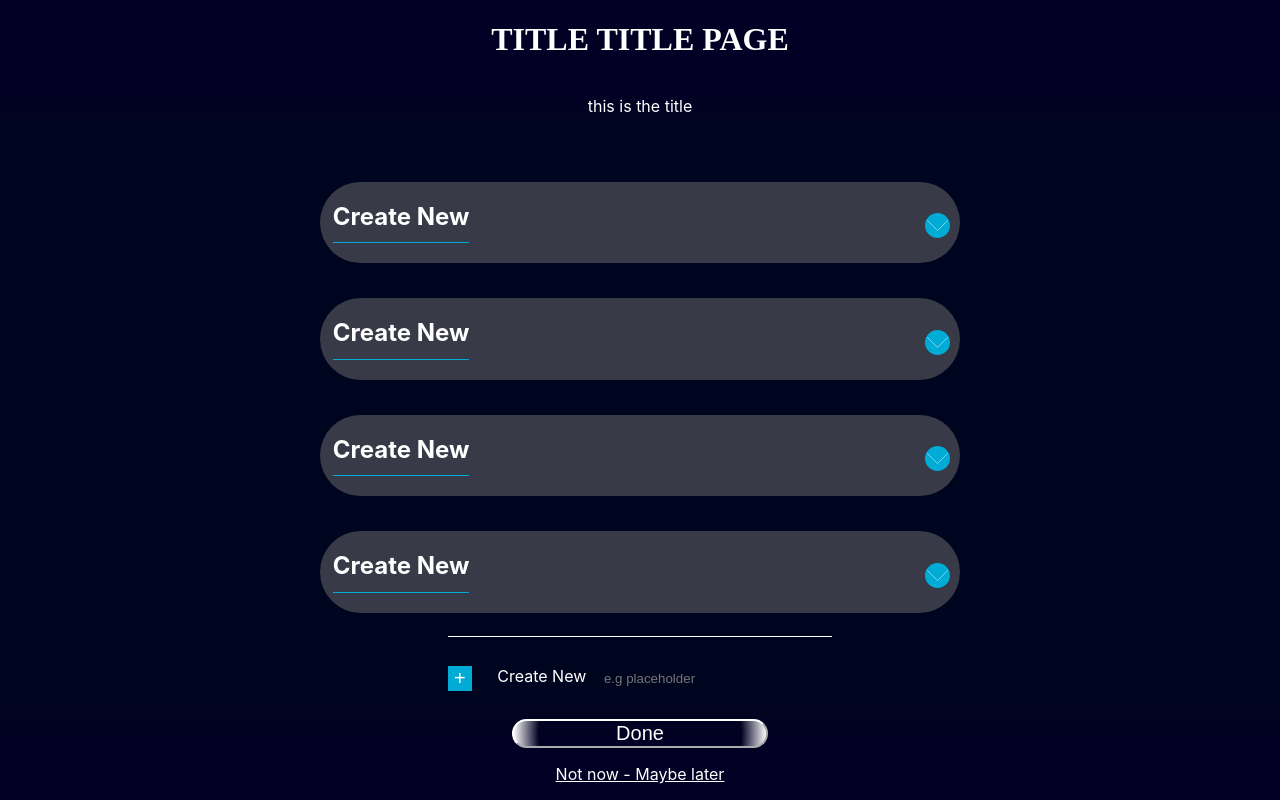
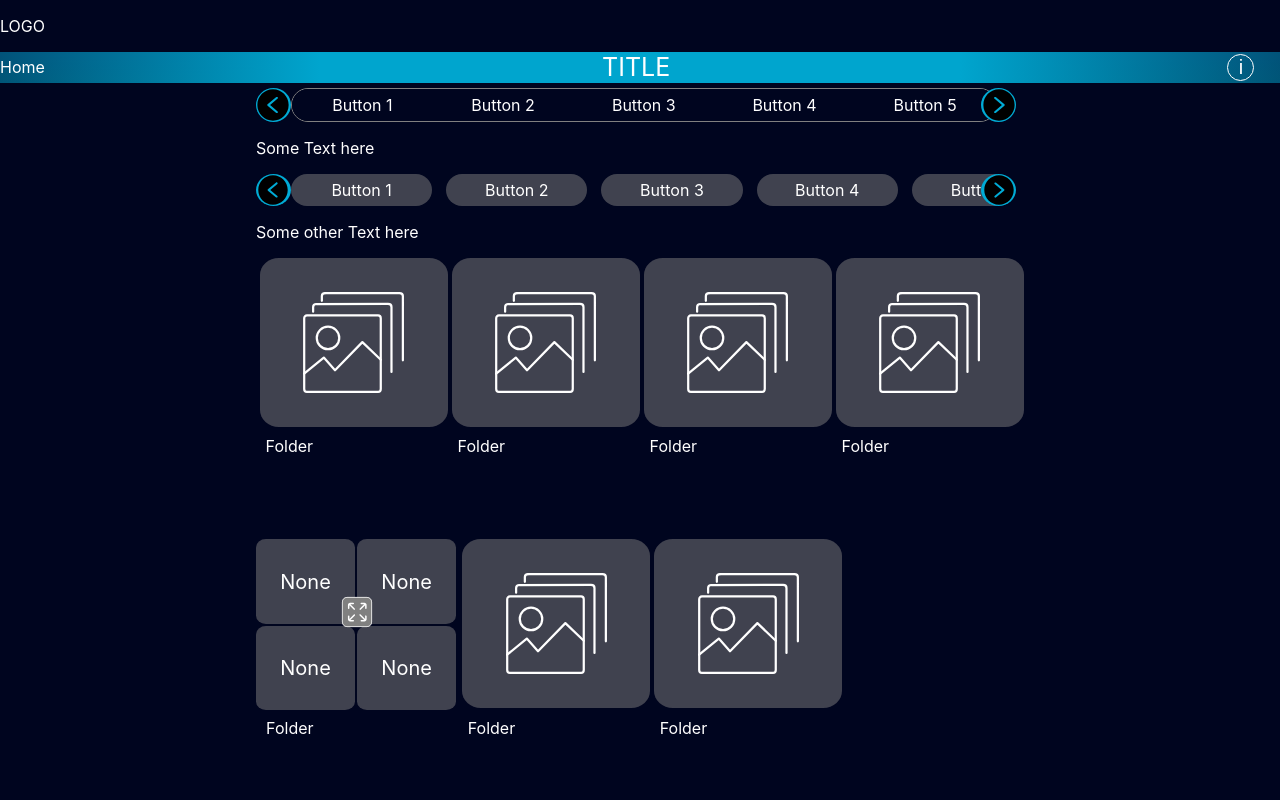
Before and after one commit to HualiangZ/css-development, a React (Create React App) app: page / in a window 1280 px wide. Built offline with nearby package versions, Linux system fonts and the light colour scheme.

Commit message:
arrow button working

```diff
--- a/src/App.js
+++ b/src/App.js
@@ -5,7 +5,7 @@ import './App.css';
 
 function App() {
   return (
-    <Page1/>
+    <Page2/>
   );
 }
 
--- a/src/components/Page1.css
+++ b/src/components/Page1.css
@@ -91,6 +91,12 @@ h1, p, label, h2{
         width: 90%;
     }
 
+    .ColapesBtn{
+        padding-right: 10px;
+        padding-top: 5%;
+        width: 25px;
+    }
+
 }
 
 
@@ -147,15 +153,22 @@ h1, p, label, h2{
         border-bottom: 1px solid white;
         width: 30%;
     }
+
+    .ColapesBtn{
+        margin-right: 10px;
+        margin-top: 3%;
+        width: 30px;
+        min-height: 60px;
+    }
 }
 
-
-
-.form-title{
-    border: 1px solid #00ABD5;
-    border-top:none ;
-    border-left:none ;
-    border-right:none ;
+.FormTitle{
+    border: 2px solid #00ABD5;
+    width:70%;
+    border-top:none;
+    border-left:none;
+    border-right:none;
+    align-self: center;
 }
 
 .FormGroup{
@@ -281,12 +294,7 @@ option{
     text-decoration: underline;
 }
 
-.ColapesBtn{
-    padding-right: 10px;
-    padding-top: 5%;
-    width: 25px;
-    min-height: 50px;
-}
+
 
 .AccordionBtn{
     z-index: 0;
@@ -297,7 +305,6 @@ option{
     background-size: cover;
     background-color: #00ABD5;
     border: none;
-
 }
 
 .Accordion{
--- a/src/components/Page2.css
+++ b/src/components/Page2.css
@@ -28,11 +28,12 @@
     }
 
     .PageContainer-Page2 .ToggleGroup{
-        min-width: 90%;
+        min-width: 80%;
+
     }
 
     .ToggleGroup2{
-        min-width: 90%;
+        min-width: 80%;
     }
 
     .CustomInput2 {
@@ -162,11 +163,11 @@
     }
 
     .PageContainer-Page2 .ToggleGroup{
-        min-width: 95%;
+        width: 100%;
     }
 
     .ToggleGroup2{
-        min-width: 95%;
+        width: 100%;
     }
 
     .CustomInput2 {
@@ -290,9 +291,20 @@
     flex-direction: row;
 }
 
-.ArrowBtn{
+.ArrowBtnLeft{
     background-color: transparent;
     display: flex;
+    transform: rotate(180deg);
+    margin-right: -10%;
+    min-height: 100%;
+    border-radius: 100%;
+
+}
+
+.ArrowBtnRight{
+    background-color: transparent;
+    display: flex;
+    margin-left: -2%;
     min-height: 100%;
     border-radius: 100%;
 }
@@ -316,7 +328,8 @@
     background-color: #00051F;
     height: 10%;
     overflow-x: scroll;
-    margin-left: 2%;
+    scroll-behavior: smooth;
+    margin-left: 10%;
 }
 
 .ToggleGroup2::-webkit-scrollbar {
@@ -348,7 +361,8 @@
 .PageContainer-Page2 .ToggleGroup{
     margin-right:0%;
     overflow-x: scroll;
-    margin-left: 2%;
+    scroll-behavior: smooth;
+    margin-left: 10%;
 }
 
 .PageContainer-Page2 .ToggleGroup::-webkit-scrollbar {
--- a/src/components/Page2.js
+++ b/src/components/Page2.js
@@ -1,10 +1,33 @@
-import React, { useRef } from 'react';
+import React, { useRef, useState } from 'react';
 import './Page2.css'
 
 function FirstToggleBtn() {
+    const [scrollPosition, SetScrollPosition] = useState(0);
+    const constainerRef = useRef();
+
+    function Scroll(value) {
+        const maxScroll = constainerRef.current.scrollWidth - constainerRef.current.clientWidth;
+        let newScroll = scrollPosition + value;
+
+        if (newScroll < 0) {
+            newScroll = 0;
+        }
+        if (newScroll > maxScroll) {
+            newScroll = maxScroll;
+        }
+        SetScrollPosition(newScroll);
+        constainerRef.current.scrollLeft = newScroll;
+        console.log(newScroll)
+
+    }
+
     return (
         <div className="ButtonGroup">
-            <div className='ToggleGroup'>
+            <div className='ArrowBtnLeft' onClick={() => Scroll(-200)} style={{ transform: "rotate(180deg)" }}>
+                <button className='Arrow'></button>
+            </div>
+
+            <div ref={constainerRef} className='ToggleGroup'>
                 <div className='CustomInput'>
                     <input type="radio" className="Button1" id='Button1' name='action1' value="Button1" />
                     <label for='Button1'>Button 1</label>
@@ -35,7 +58,7 @@ function FirstToggleBtn() {
                     <label for='Button6'>Button 6</label>
                 </div>
             </div>
-            <div className='ArrowBtn'>
+            <div className='ArrowBtnRight' onClick={() => Scroll(200)}>
                 <button className='Arrow'></button>
             </div>
         </div>
@@ -44,13 +67,33 @@ function FirstToggleBtn() {
 }
 
 function SecondToggleBtn() {
-    const ref = useRef(0);
-    const scroll = (scrollOffset) => {
-        ref.current.scrollLeft += scrollOffset;
-    };
+    const [scrollPosition, SetScrollPosition] = useState(0);
+    const constainerRef = useRef();
+
+    function Scroll(value) {
+
+        const maxScroll = constainerRef.current.scrollWidth - constainerRef.current.clientWidth;
+        let newScroll = scrollPosition + value;
+
+        if (newScroll < 0) {
+            newScroll = 0;
+        }
+        if (newScroll > maxScroll) {
+            newScroll = maxScroll;
+        }
+        SetScrollPosition(newScroll);
+        constainerRef.current.scrollLeft = newScroll;
+        console.log(newScroll)
+    }
+
+
     return (
         <div className="ButtonGroup">
-            <div className="ToggleGroup2">
+
+            <div className='ArrowBtnLeft' onClick={() => Scroll(-200)} style={{ transform: "rotate(180deg)" }}>
+                <button className='Arrow'></button>
+            </div>
+            <div ref={constainerRef} className="ToggleGroup2">
                 <div className='CustomInput2'>
                     <input type="radio" className="Button7" id='Button7' name='action' value="Button1" />
                     <label for='Button7'>Button 1</label>
@@ -81,7 +124,7 @@ function SecondToggleBtn() {
                     <label for='Button12'>Button 6</label>
                 </div>
             </div>
-            <div className='ArrowBtn' onClick={() => scroll(20)}>
+            <div className='ArrowBtnRight' onClick={() => Scroll(200)}>
                 <button className='Arrow'></button>
             </div>
         </div>
--- a/src/components/page1.js
+++ b/src/components/page1.js
@@ -12,7 +12,7 @@ function Acordion(value) {
 
             <form className="FormGroup">
                 <div className="Accordion">
-                    <h2 className="form-title">Create New</h2>
+                    <h2 className="FormTitle">Create New</h2>
                     <div className='ColapesBtn'>
                         <button type="button"
                             className='AccordionBtn'
```
